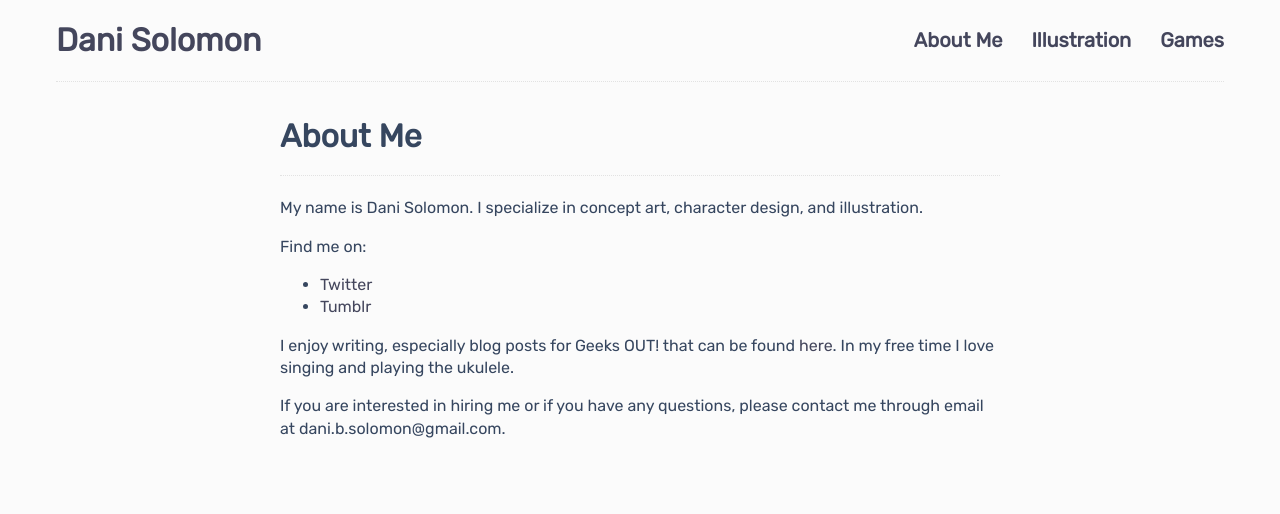
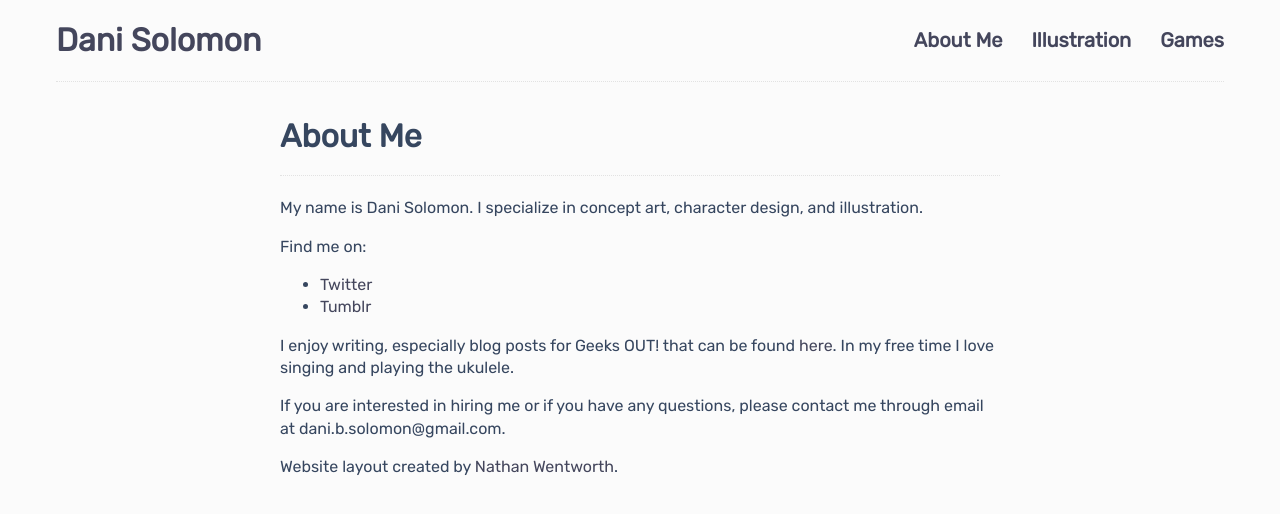
Before and after one commit to DaniBSolomon/danibsolomon.github.io, a Jekyll site: the page built from about.md, in a window 1280 px wide. Shown: the top 514 px of the page. Built offline with Jekyll 4.4.1, drawn with Linux system fonts in a browser that asks for light colours.

Commit message:
Update about.md

```diff
--- a/about.md
+++ b/about.md
@@ -12,3 +12,7 @@ Find me on:
 I enjoy writing, especially blog posts for Geeks OUT! that can be found [here](http://geeksout.org/members/danielle-solomon). In my free time I love singing and playing the ukulele.
 
 If you are interested in hiring me or if you have any questions, please contact me through email at dani.b.solomon@gmail.com.
+
+
+
+Website layout created by [Nathan Wentworth](https://nathanwentworth.co).
```
